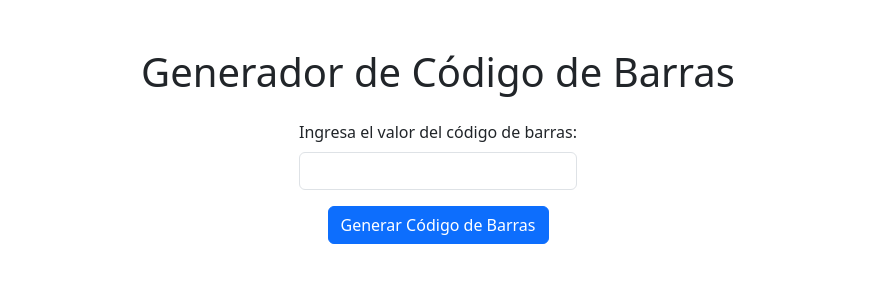
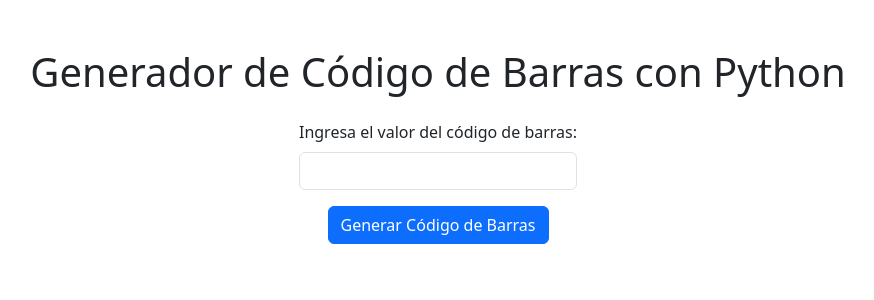
Before and after one commit to urian121/generar-codigos-de-barra-con-python, a Flask app: page / in a window 1280 px wide. Shown: the top 300 px of the page, without its empty margins (202-1076 px from the left). Run offline with Flask 3, Linux system fonts and the light colour scheme.

Commit message:
agregando readme

```diff
--- a/templates/index.html
+++ b/templates/index.html
@@ -8,7 +8,7 @@
   </head>
   <body>
     <div class="container my-5">
-      <h1 class="text-center mb-4">Generador de Código de Barras</h1>
+      <h1 class="text-center mb-4">Generador de Código de Barras con Python</h1>
 
       <div class="container vh-50 d-flex justify-content-center align-items-center">
         <div class="row align-items-center">
```
Also changed, not shown: README.md (added), 1 other file.
